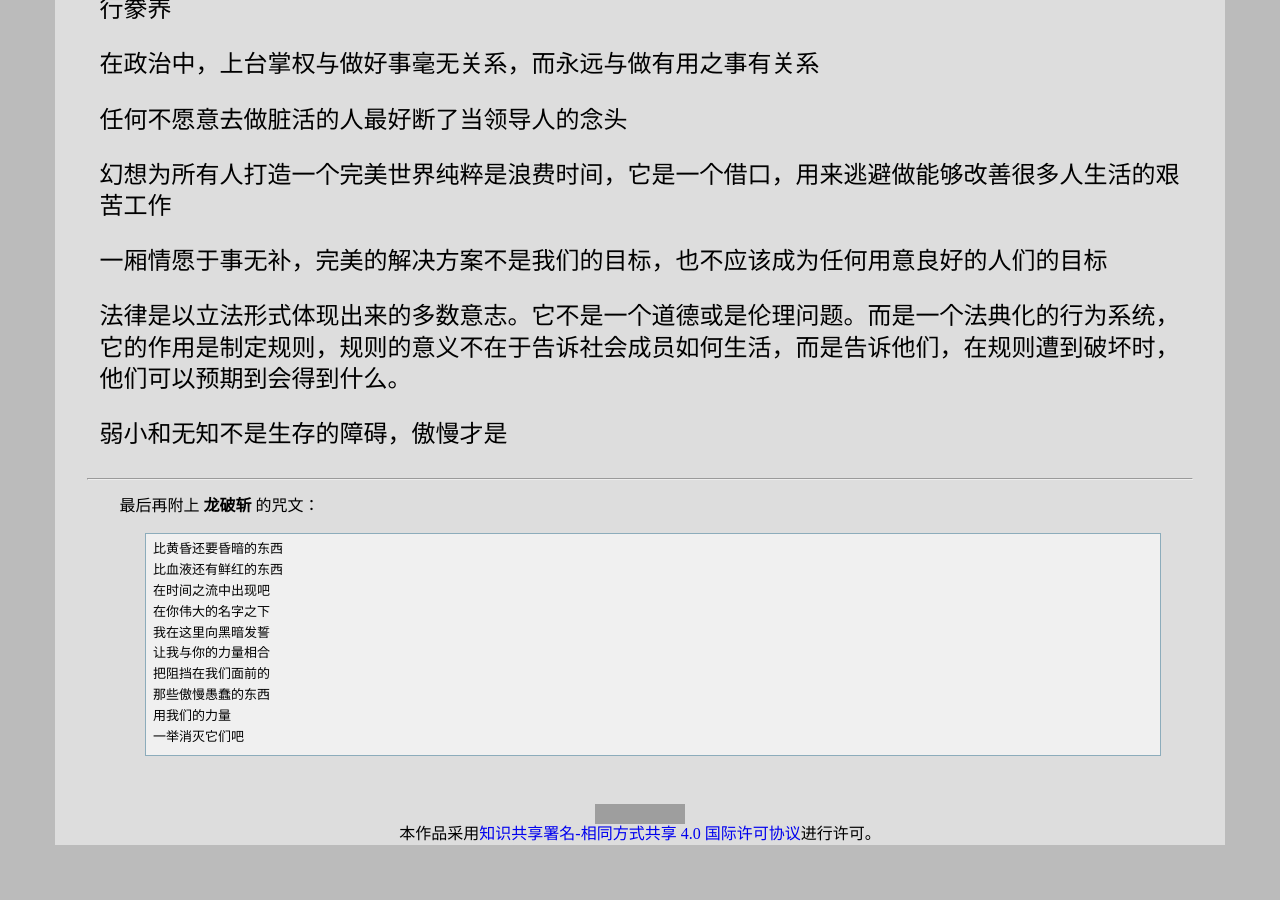
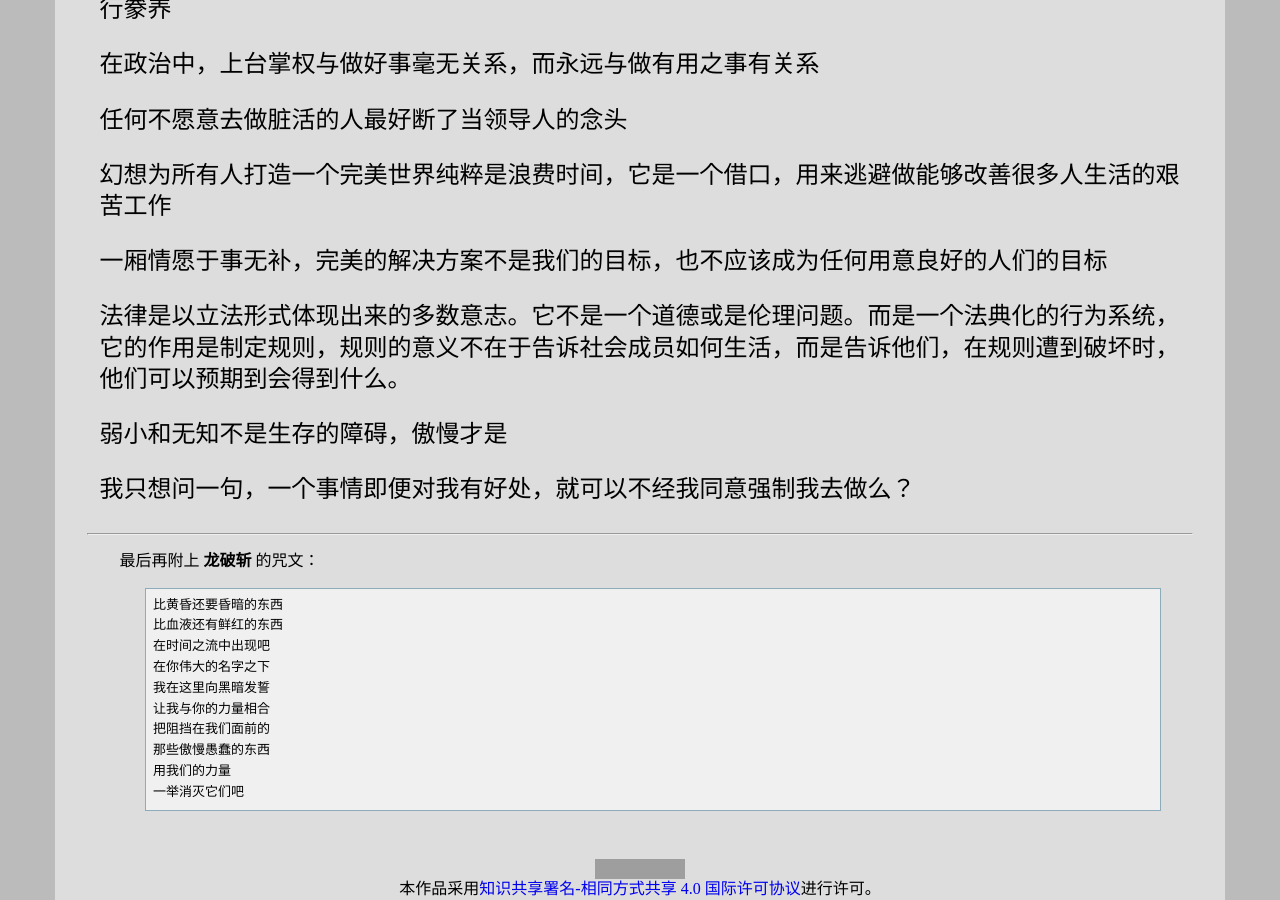
Before and after one commit to leiqin/leiqin.github.io, a Jekyll site: the page built from shoucang/revelation.markdown, in a window 1280 px wide and 900 px high, scrolled down 6083 px. Built offline with Jekyll 4.4.1, drawn with Linux system fonts in a browser that asks for light colours; before the commit the page ends 6928 px from its top, so only the background shows below that; grey boxes are pictures that could not be loaded.

Commit message:
+ 添加克雷圣经 我只想问一句，一个事情即便对我有好处，就可以不经我同意强制我去做么？

```diff
--- a/shoucang/revelation.markdown
+++ b/shoucang/revelation.markdown
@@ -325,6 +325,9 @@ title: 克雷圣经
 弱小和无知不是生存的障碍，傲慢才是
 :	小说 [《三体3:死神永生》](https://book.douban.com/subject/5363767/) 第五部
 
+我只想问一句，一个事情即便对我有好处，就可以不经我同意强制我去做么？
+:	文章 王海涛：[每场运动都终将失败，却找不到胜利者](http://news.sina.com.cn/zl/ruijian/2016-04-06/09215742.shtml) 时至今日，我相信还会有人会告诉我平坟的好处，可是我只想问一句，一个事情即便对我有好处，就可以不经我同意强制我去做么？——各种美好的改革，大致就是如此。
+
 * * *
 
 最后再附上 **龙破斩** 的咒文：
```
